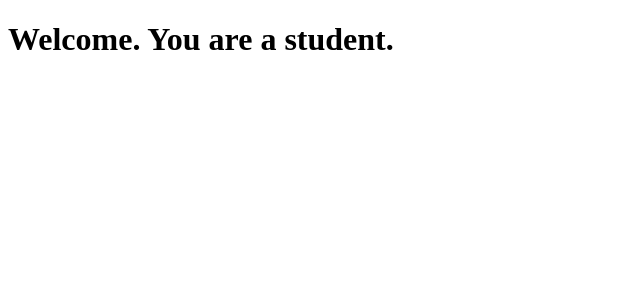
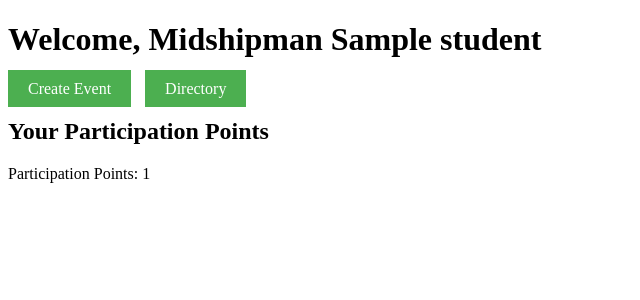
Before and after one commit to sarahpark2001/cs4111-project1, a Flask app: template webserver/templates/student_dashboard.html in a window 1280 px wide. Shown: the top 300 px of the page, without its empty margins (0-640 px from the left). Run offline with Flask 2, Linux system fonts and the light colour scheme; the template is opened without the code that fills it: most values are stand-ins (such as "Sample title", 1, 10 or a date in 2020); parts of the project's set-up code (start-up, migrations or seed data) failed here and were passed over.

Commit message:
Update student_dashboard.html

```diff
--- a/webserver/templates/student_dashboard.html
+++ b/webserver/templates/student_dashboard.html
@@ -3,8 +3,43 @@
 <head>
     <meta charset="UTF-8">
     <title>Student Dashboard</title>
+    <style>
+        .button-container {
+            margin-bottom: 20px;
+        }
+        .button {
+            padding: 10px 20px;
+            margin-right: 10px;
+            background-color: #4CAF50;
+            color: white;
+            border: none;
+            text-decoration: none;
+            font-size: 16px;
+            cursor: pointer;
+        }
+        .info-box {
+            margin-top: 20px;
+        }
+    </style>
 </head>
 <body>
-    <h1>Welcome. You are a student.</h1>
+    <h1>
+        Welcome,
+        {% if student.program_option == 'STA-21' %}
+            Officer Candidate {{ student.name }}
+        {% else %}
+            Midshipman {{ student.name }}
+        {% endif %}
+    </h1>
+
+    <div class="button-container">
+        <a href="/create_event" class="button">Create Event</a>
+        <a href="/directory" class="button">Directory</a>
+    </div>
+
+    <div class="info-box">
+        <h2>Your Participation Points</h2>
+        <p>Participation Points: {{ student.total_points }}</p>
+    </div>
 </body>
 </html>
```
